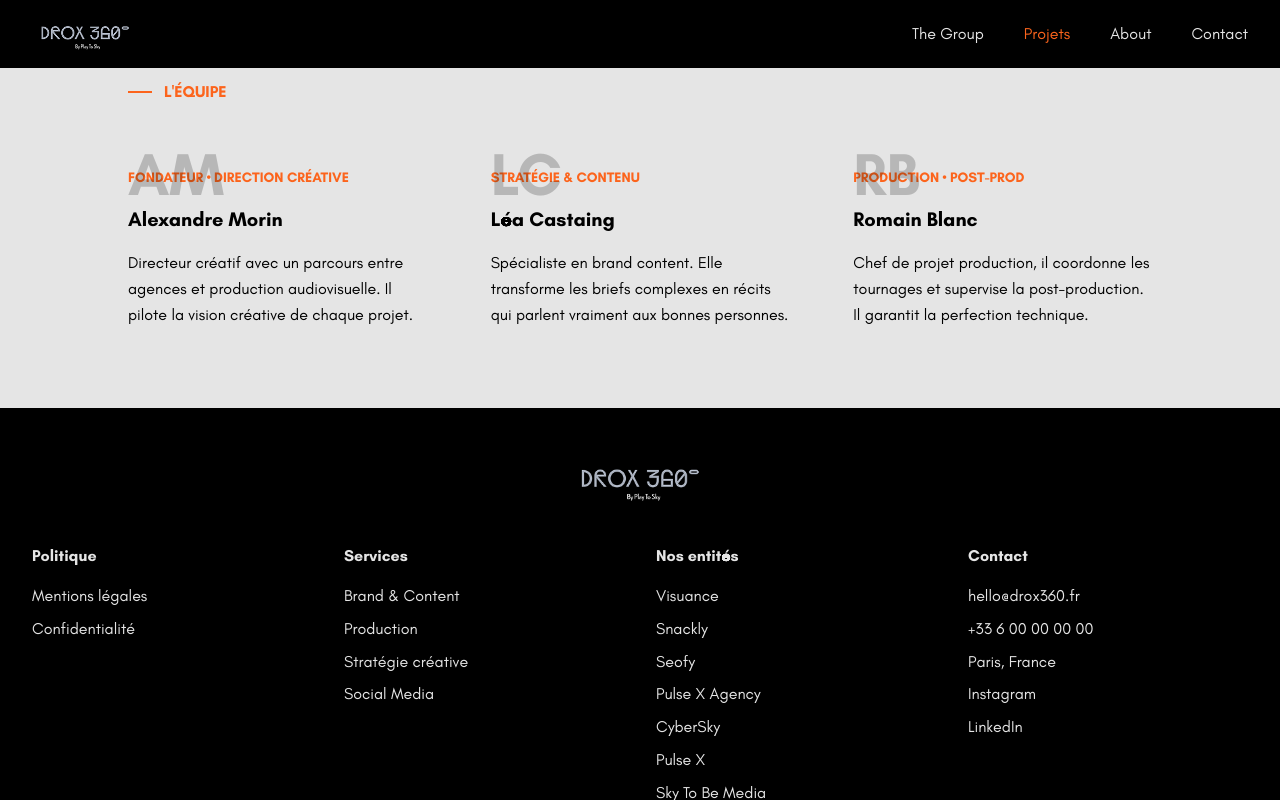
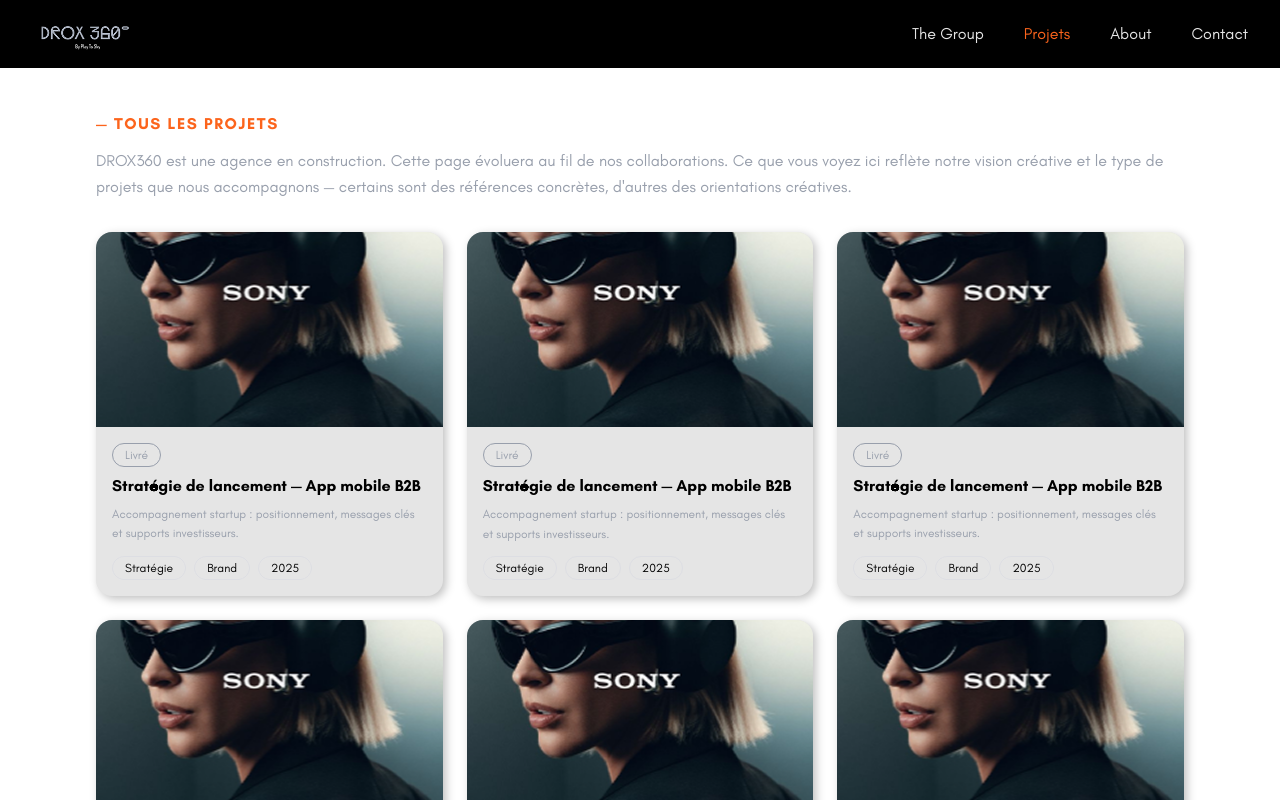
Before and after one commit to 4skygroup/drox360, a React (Vite) app: page /projets in a window 1280 px wide. Shown: the top 800 px of the page. Built offline with nearby package versions, Linux system fonts and the light colour scheme.

Commit message:
ajout de la page projet + correction max-width

```diff
--- a/src/components/history/HistoryList.tsx
+++ b/src/components/history/HistoryList.tsx
@@ -32,7 +32,7 @@
 export default function HistoryList() {
     return (
         <section className="bg-drox360-light-gray py-24 px-6 lg:px-20">
-            <div className="max-w-5xl mx-auto">
+            <div className="max-w-6xl mx-auto">
 
                 <p className="text-drox360-orange font-bold uppercase tracking-wide mb-10">
                     — Notre histoire
--- a/src/components/principe/PrincipesList.tsx
+++ b/src/components/principe/PrincipesList.tsx
@@ -36,7 +36,7 @@
 export default function PrincipesList() {
     return (
         <section className="bg-drox360-light-gray py-20 px-6 md:px-12 lg:px-20">
-            <div className="max-w-5xl mx-auto">
+            <div className="max-w-6xl mx-auto">
                 <div className="flex items-center gap-4">
                     <div className="w-6 h-[2px] bg-drox360-orange" />
 
--- a/src/components/team/TeamList.tsx
+++ b/src/components/team/TeamList.tsx
@@ -27,7 +27,7 @@
 export default function TeamList() {
     return (
         <section className="w-full bg-drox360-light-gray py-20 px-6 md:px-12">
-            <div className="max-w-5xl mx-auto">
+            <div className="max-w-6xl mx-auto">
                 {/* Titre */}
                 <div className="flex items-center gap-3 mb-16">
                     <div className="w-6 h-[2px] bg-drox360-orange" />
--- a/src/pages/Projets.tsx
+++ b/src/pages/Projets.tsx
@@ -1,11 +1,39 @@
-import TeamList from "../components/team/TeamList.tsx";
+import React from "react";
+import { useNavigate } from "react-router-dom";
+import ProjectCard from "../components/projet/ProjetCard";
+import {projects} from "../components/projet/ProjetsData.ts";
 
-function Projets() {
+const AllProjects: React.FC = () => {
+    const navigate = useNavigate();
+
     return (
-        <div className="bg-drox360-light-gray">
-            <TeamList />
-        </div>
+        <section className="my-16 max-w-6xl mx-auto px-8 py-12">
+            {/* Header */}
+            <div className="mb-8">
+                <p className="text-t5 font-bold text-drox360-orange uppercase tracking-widest mb-3">
+                    — Tous les projets
+                </p>
+                <p className="text-t5 text-drox360-dark-gray leading-relaxed">
+                    DROX360 est une agence en construction. Cette page évoluera au fil de nos collaborations.
+                    Ce que vous voyez ici reflète notre vision créative et le type de projets que nous
+                    accompagnons — certains sont des références concrètes, d'autres des orientations créatives.
+                </p>
+            </div>
+
+            {/* Grid */}
+            <div className="grid grid-cols-1 sm:grid-cols-2 lg:grid-cols-3 gap-6">
+                {projects.map((project, index) => (
+                    <div
+                        key={index}
+                        className="cursor-pointer"
+                        onClick={() => navigate("/services")}
+                    >
+                        <ProjectCard {...project} />
+                    </div>
+                ))}
+            </div>
+        </section>
     );
-}
+};
 
-export default Projets;
+export default AllProjects;
```
